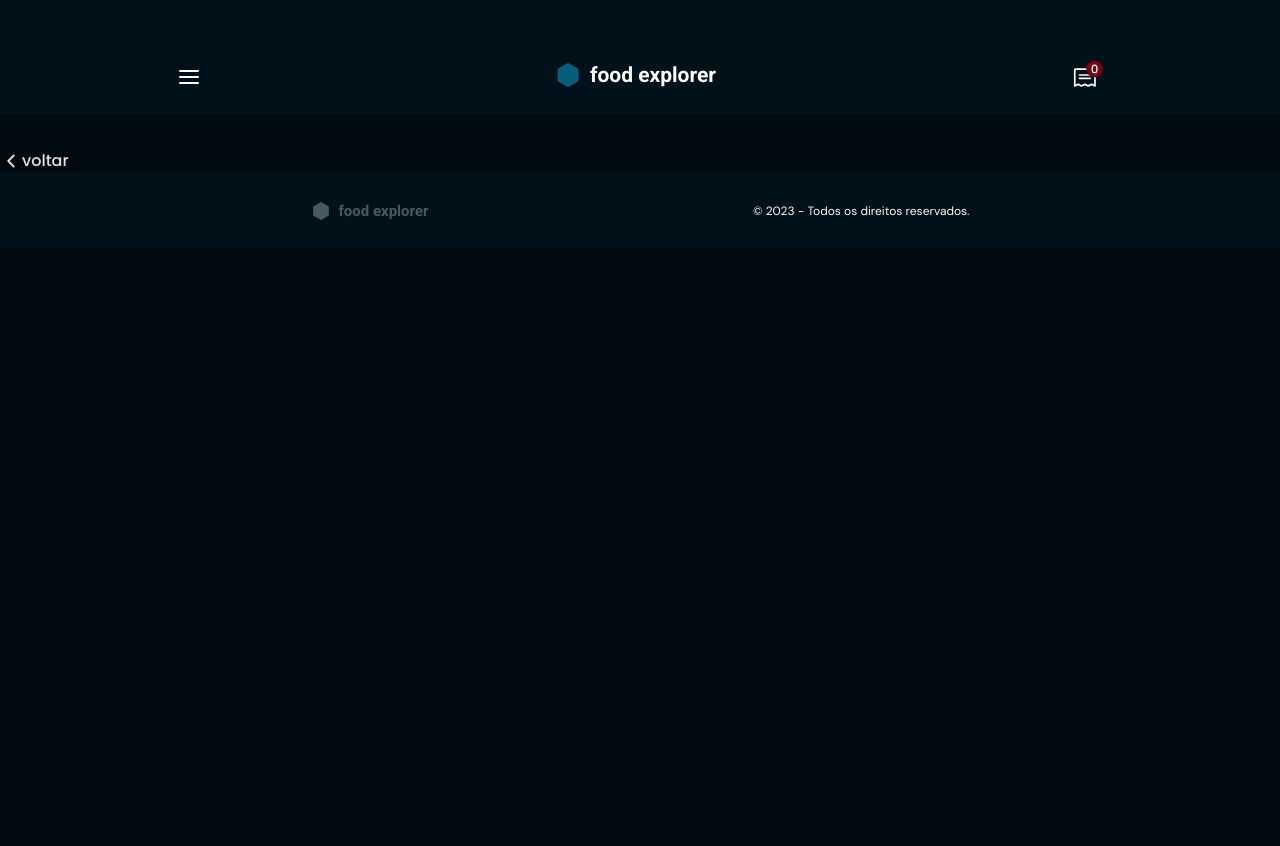
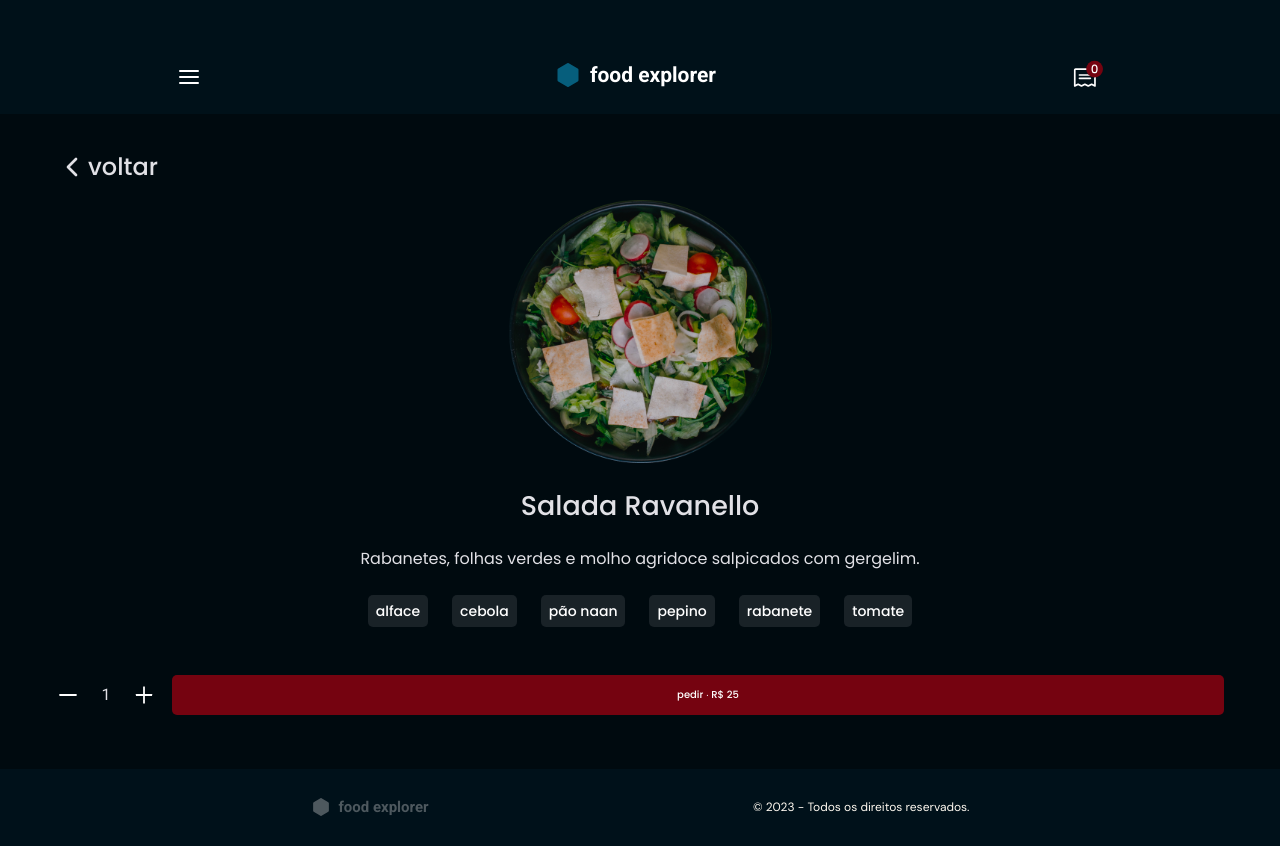
Before and after one commit to LuisFernando656/Food_Explorer_Front_End, a React (Vite) app: page / in a window 1280 px wide. Before the commit the page ends 800 px from the top, so only its background shows below. Built offline with nearby package versions, Linux system fonts and the light colour scheme; some icons are missing.

Commit message:
Page DishesPreview styles and esctructure finish and added components Count and Ingredient

```diff
--- /dev/null
+++ b/src/components/Count/index.jsx
@@ -0,0 +1,24 @@
+import { Container } from './style'
+import { useState } from 'react'
+
+import {AiOutlinePlus, AiOutlineMinus} from 'react-icons/ai'
+
+export function Count() {
+  const [value, setValue] = useState(1)
+
+  function handleInputValue(event) {
+    setValue(event.target.value)
+  }
+
+  return(
+    <Container>
+      <button onClick={() => setValue(value - 1)}>
+        <AiOutlineMinus/>
+      </button>
+      <input value={value} onChange={handleInputValue}/>
+      <button onClick={() => setValue(value + 1)}>
+        <AiOutlinePlus/>
+      </button>
+    </Container>
+  )
+}
--- /dev/null
+++ b/src/components/Count/style.js
@@ -0,0 +1,39 @@
+import styled from 'styled-components'
+
+export const Container = styled.div`
+  display: flex;
+  align-items: center;
+  justify-content: center;
+
+  gap: 1.4rem;
+
+  input {
+    width: 2.4rem;
+
+    text-align: center;
+
+    border: none;
+    background: transparent;
+    outline: none;
+
+    color: ${({ theme }) => theme.COLORS.LIGHT.LIGHT_300};
+    font-size: 1.6rem;
+    font-weight: 400;
+    font-family: 'Roboto', sans-serif;
+  }
+
+  > button {
+    border: none;
+    background: transparent;
+
+    color: ${({ theme }) => theme.COLORS.LIGHT.LIGHT_100};
+
+    width: 2.4rem;
+    height: 2.4rem;
+
+    svg {
+      width: 2.4rem;
+      height: 2.4rem;
+    }
+  }
+`
--- /dev/null
+++ b/src/components/Ingredient/index.jsx
@@ -0,0 +1,9 @@
+import { Container } from "./styles";
+
+export function Ingredient({title, ...rest}) {
+  return (
+    <Container {...rest}>
+      {title}
+    </Container>
+  )
+}
--- /dev/null
+++ b/src/components/Ingredient/styles.js
@@ -0,0 +1,17 @@
+import styled from 'styled-components'
+
+export const Container = styled.div`
+  width: max-content;
+  height: 100%;
+
+  padding: .4rem .8rem;
+
+  border-radius: .5rem;
+  background: ${({theme}) => theme.COLORS.DARK.DARK_1000};
+
+  font-size: 1.4rem;
+  color: ${({ theme }) => theme.COLORS.LIGHT.LIGHT_100};
+  font-weight: 500;
+  line-height: 2.4rem;
+  text-align: center;
+`
--- a/src/pages/DishePreview/index.jsx
+++ b/src/pages/DishePreview/index.jsx
@@ -1,15 +1,60 @@
-import { Container } from "./styles";
+import { Container, Content } from "./styles";
+
 import { Header } from '../../components/Header'
 import { BackLink } from '../../components/BackLink'
 import { ReservedRights } from '../../components/ReservedRights'
+import { Button } from "../../components/Button";
+import { Ingredient } from "../../components/Ingredient";
+import { Count } from "../../components/Count";
+import { PiReceipt } from 'react-icons/pi'
 
+import testeImg from '../../assets/teste.svg'
 
-export function DishePreview() {
+export function DishePreview({isAdmin=false}) {
+
+  const data = {
+    id: 1,
+    name: 'Salada Ravanello',
+    description: 'Rabanetes, folhas verdes e molho agridoce salpicados com gergelim.',
+  }
+
+  let amount = 25
+
   return (
     <Container>
-      <Header/>
+      <Header isAdmin={isAdmin}/>
       <main>
         <BackLink/>
+        {data &&
+        <Content>
+         <img src={testeImg} alt="Foto do Prato" />
+         <h3>{data.name}</h3>
+         <p>{data.description}</p>
+
+          {/* {data.ingredents &&
+            // <div>
+            //   {
+            //     data.ingredents.map(ingredent => (
+            //       <div key={ingredent.name}>
+            //         {ingredent.name}
+            //       </div>
+            //     ))
+            //   }
+            // </div>
+          } */}
+
+          <div>
+            <Ingredient title='alface'/>
+            <Ingredient title='cebola'/>
+            <Ingredient title='pão naan'/>
+            <Ingredient title='pepino'/>
+            <Ingredient title='rabanete'/>
+            <Ingredient title='tomate'/>
+          </div>
+
+          {isAdmin ? <Button title='Editar Prato'/> : <div> <Count/> <Button icon={PiReceipt} title={`pedir ∙ R$ ${amount}`}/> </div>}
+        </Content>
+        }
       </main>
       <ReservedRights/>
     </Container>
--- a/src/pages/DishePreview/styles.js
+++ b/src/pages/DishePreview/styles.js
@@ -5,6 +5,71 @@ export const Container = styled.div`
     top: 0;
   }
   main {
-    margin-top: 15rem;
+    margin: 15rem clamp(2rem, 14vw, 5.6rem) 0;
+
+    > div:nth-child(1) {
+      a {
+        font-size: 2.4rem;
+
+        svg {
+          width: 3.2rem;
+          height: 3.2rem;
+        }
+      }
+    }
+  }
+
+  footer{
+    margin-top: 5.4rem;
   }
 `
+
+export const Content = styled.div`
+  display: flex;
+  flex-direction: column;
+  justify-content: center;
+  align-items: center;
+
+  gap: 2.4rem;
+
+  > img {
+    width: clamp(20rem, 63vw, 26.3rem);
+    height: clamp(20rem, 63vw, 26.3rem);
+
+    margin-top: 1.6rem;
+  }
+
+  h3 {
+    font-size: 2.7rem;
+    font-weight: 500;
+    line-height: 140%;
+    text-align: center;
+  }
+
+  p{
+    text-align: center;
+    line-height: 140%;
+  }
+
+  > div:nth-child(4){
+    display: flex;
+    flex-wrap: wrap;
+    justify-content: center;
+    gap: 2.4rem;
+
+    margin-bottom: 2.4rem;
+  }
+
+  > div:nth-child(5) {
+    width: 100%;
+
+    display: flex;
+    align-items: center;
+    gap: 1.6rem;
+
+    > button {
+      font-size: 1rem;
+      padding: .8rem;
+    }
+  }
+`
```
Also changed, not shown: src/components/Dishes/index.jsx (+2 -6 lines), src/components/Dishes/styles.js (+1 -29 lines), src/main.jsx (line endings or trailing spaces).
